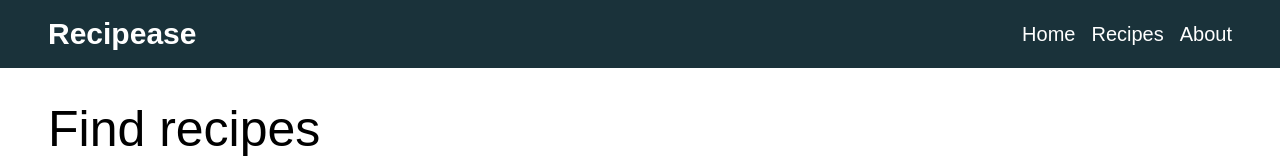
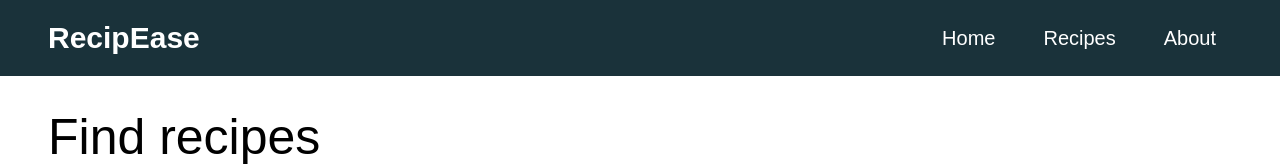
Before and after one commit to CristinaBoanta/Recipe-Finder, a React (Create React App) app: page /listing in a window 1280 px wide. Shown: the top 166 px of the page. Built offline with nearby package versions, Linux system fonts and the light colour scheme; what tailwindcss-spinner would draw is missing.

Commit message:
implemented a hamburger added nutritional facts minor styling changes

```diff
--- a/package.json
+++ b/package.json
@@ -10,6 +10,7 @@
     "@testing-library/user-event": "^13.5.0",
     "react": "^18.2.0",
     "react-dom": "^18.2.0",
+    "react-icons": "^4.10.1",
     "react-router": "^6.11.1",
     "react-router-dom": "^6.11.0",
     "react-scripts": "^5.0.1",
--- a/src/App.css
+++ b/src/App.css
@@ -41,11 +41,6 @@ html, body {
   font-weight: 700;
 }
 
-/* .svg_bg {
-  background-image: url( './assets/img/layered-waves-haikei.svg' );
-  background-position: top;
-  background-size: cover;
-} */
 
 .hp-img {
     border-left: 20px solid #ede7ae;
@@ -58,20 +53,12 @@ html, body {
     overflow: hidden;
 }
 
-.heroTitle {
-  /* background-image: url('./assets/img/blob.svg');
-  background-size: cover;
-  background-repeat: no-repeat;
-  background-position: center;
-  background-size: cover;
-  height: 100%; */
-}
 
 /* modal */
 
 .modal {
   position: fixed;
-  z-index: 1;
+  z-index: 20;
   left: 0;
   top: 0;
   width: 100%;
@@ -84,7 +71,7 @@ html, body {
 
 .modal-content {
   background-color: #fff;
-  padding: 20px;
+  /* padding: 20px; */
 }
 
 .close-button {
@@ -129,25 +116,27 @@ html, body {
 
 .ribbon-green {
   font: bold 15px Sans-Serif;
-  color: #333;
+  color: #fff;
   text-align: center;
-  text-shadow: rgba(255,255,255,0.5) 0px 1px 0px;
+  text-shadow: rgba(255, 255, 255, 0.241) 0px 1px 0px;
   -webkit-transform: rotate(45deg);
-  -moz-transform:    rotate(45deg);
+  /* -moz-transform:    rotate(45deg);
   -ms-transform:     rotate(45deg);
-  -o-transform:      rotate(45deg);
+  -o-transform:      rotate(45deg); */
   position: relative;
   padding: 7px 0;
   left: -5px;
   top: 15px;
   width: 120px;
-  background-color: #BFDC7A;
-  background-image: -webkit-gradient(linear, left top, left bottom, from(#BFDC7A), to(#8EBF45));
-  background-image: -webkit-linear-gradient(top, #BFDC7A, #8EBF45);
+  /* background-color: #BFDC7A; */
+  background-image: -webkit-gradient(linear, left top, left bottom, from(rgb(41, 80, 93)), to(  rgb(26, 50, 58)));
+
+  /* background-image: -webkit-gradient(linear, left top, left bottom, from(#BFDC7A), to(#8EBF45));  */
+  /* background-image: -webkit-linear-gradient(top, #BFDC7A, #8EBF45);
   background-image:    -moz-linear-gradient(top, #BFDC7A, #8EBF45);
   background-image:     -ms-linear-gradient(top, #BFDC7A, #8EBF45);
-  background-image:      -o-linear-gradient(top, #BFDC7A, #8EBF45);
-  color: #6a6340;
+  background-image:      -o-linear-gradient(top, #BFDC7A, #8EBF45);  */
+  /* color: #6a6340; */
   -webkit-box-shadow: 0px 0px 3px rgba(0,0,0,0.3);
   -moz-box-shadow:    0px 0px 3px rgba(0,0,0,0.3);
   box-shadow:         0px 0px 3px rgba(0,0,0,0.3);
--- a/src/components/Header.js
+++ b/src/components/Header.js
@@ -1,24 +1,51 @@
+import React, { useState } from "react";
 import { Link } from "react-router-dom";
 
 const Header = () => {
+  const [isMobileMenuOpen, setMobileMenuOpen] = useState(false);
+
+  const handleMobileMenuToggle = () => {
+    setMobileMenuOpen(!isMobileMenuOpen);
+  };
+
   return (
-    <header className="bg-darkGreen text-white py-4">
+    <header className="bg-darkGreen text-white py-2">
       <div className="md:container md:mx-auto px-12 flex justify-between items-center">
         <Link to="/">
-          <h1 className="text-3xl font-bold text">Recipease</h1>
+          <h1 className="text-3xl font-bold text-white">RecipEase</h1>
         </Link>
-        <nav>
-          <ul className="flex space-x-4">
-            <li className="text text-xl">
-              <Link to="/">Home</Link>
-            </li>
-            <li className="text text-xl">
-              <Link to="/">Recipes</Link>
-            </li>
-            <li className="text text-xl">
-              <Link to="/">About</Link>
-            </li>
-          </ul>
+        <div className="md:hidden">
+          <button
+            className="text-xl focus:outline-none"
+            onClick={handleMobileMenuToggle}
+          >
+            ☰ {/* Hamburger Icon */}
+          </button>
+        </div>
+
+        <nav
+          className={`${
+            isMobileMenuOpen ? "block" : "hidden"
+          } md:flex md:space-x-4 absolute md:relative justify-end left-0 w-full bg-darkGreen md:top-0 top-16 z-10`}
+        >
+          <Link
+            to="/"
+            className="block px-4 py-4 text-xl hover:bg-white hover:text-darkGreen"
+          >
+            Home
+          </Link>
+          <Link
+            to="/"
+            className="block px-4 py-4 text-xl hover:bg-white hover:text-darkGreen"
+          >
+            Recipes
+          </Link>
+          <Link
+            to="/"
+            className="block px-4 py-4 text-xl hover:bg-white hover:text-darkGreen"
+          >
+            About
+          </Link>
         </nav>
       </div>
     </header>
--- a/src/components/Modal.js
+++ b/src/components/Modal.js
@@ -4,7 +4,7 @@ const Modal = ({ isOpen, onClose, children }) => {
   return (
     <div className="modal">
       <div className="modal-content">
-        <span className="close-button" onClick={onClose}>
+        <span className="close-button mr-6 mt-2" onClick={onClose}>
           &times;
         </span>
         {children}
--- a/src/components/RecipeData.js
+++ b/src/components/RecipeData.js
@@ -1,6 +1,9 @@
 import { useState } from "react";
 import Modal from "./Modal";
 import Ribbon from "./Ribbon";
+import { FaUtensils } from "react-icons/fa";
+import { Link } from "react-router-dom";
+import Button from "./Button";
 
 const RecipeData = (props) => {
   const { itemData } = props;
@@ -18,12 +21,16 @@ const RecipeData = (props) => {
     setSelectedItem(null);
   };
 
+  const keysToDisplay = ["FAT", "CHOLE", "NA", "CHOCDF", "PROCNT", "SUGAR"];
+
+
+
   return (
     <>
       <div className="grid grid-cols-1 sm:grid-cols-2 md:grid-cols-3 lg:grid-cols-4 gap-4 mt-12">
         {itemData &&
           itemData.map((item) => {
-            const ingredients = item.recipe.ingredients;
+            // const ingredients = item.recipe.ingredients;
             const image = item.recipe.image;
             return (
               <div
@@ -51,19 +58,78 @@ const RecipeData = (props) => {
 
         {selectedItem && (
           <Modal isOpen={isModalOpen} onClose={handleCloseModal}>
-            <div className="modal-content">
-              <div>
-                <img src={selectedItem.recipe.image} alt="recipe img" />
+            <div className="w-full h-full p-4 md:p-0 md:max-w4xl md:m-auto">
+              <div className="modal-top bg-darkGreen p-4 md:p-6">
+                <h1 className="text-2xl md:text-4xl text-white text-center">
+                  {selectedItem.recipe.label}
+                </h1>
               </div>
+              <div className="modal-content flex flex-col md:flex-row gap-4 p-4 md:p-6">
+                <div className="w-full h-64 md:w-1/2 md:h-full flex-shrink-0">
+                  <img
+                    src={selectedItem.recipe.image}
+                    alt="recipe img"
+                    className="object-cover w-full h-full"
+                  />
+                </div>
+                <div className="modal-text flex flex-col md:flex-1 md:ml-4">
+                  <div className="pb-4">
+                    <p className="flex items-center gap-2 pb-2">
+                      <FaUtensils size={25} color="darkGreen" />{" "}
+                      <p className="text-base md:text-lg">
+                        {" "}
+                        {selectedItem.recipe.yield} servings (serving size ={" "}
+                        {(
+                          selectedItem.recipe.totalWeight /
+                          selectedItem.recipe.yield
+                        ).toFixed(0)}{" "}
+                        grams){" "}
+                      </p>
+                    </p>
+                    <p className="text-lg md:text-2xl font-semibold mb-3">
+                      Ingredients
+                    </p>
+                    {selectedItem.recipe.ingredients.map(
+                      (ingredient, index) => (
+                        <div key={index} className="py-1 border-b border-black">
+                          <p className="text-base md:text-lg px-2 md:px-4">
+                            {ingredient.text}
+                          </p>
+                        </div>
+                      )
+                    )}
 
-              <h1>{selectedItem.recipe.label}</h1>
+                    <div className="mt-4">
+                      <p className="text-base md:text-lg font-semibold">
+                        Nutrition facts
+                      </p>
+                      <p className="py-1 border-b border-black md:text-lg px-2 md:px-4">
+                        {selectedItem.recipe.calories.toFixed(0)} calories
+                      </p>
 
-              <div>
-                {selectedItem.recipe.ingredients.map((ingredient, index) => (
-                  <div key={index}>
-                    <p>{ingredient.text}</p>
+                      {keysToDisplay.map((key) => {
+                        const value = selectedItem.recipe.totalDaily[key];
+                        if (!value) return null;
+
+                        return (
+                          <div
+                            className="flex gap-2 py-1 border-b border-black md:text-lg px-2 md:px-4"
+                            key={key}
+                          >
+                            <p>{value.label} :</p>
+                            <p>{value.quantity.toFixed(2)}</p>
+                            <p>{value.unit}</p>
+                          </div>
+                        );
+                      })}
+                    </div>
                   </div>
-                ))}
+                </div>
+              </div>
+              <div className="modal-bottom p-4 md:p-6 bg-darkGreen text-white flex">
+                <Link to={selectedItem.recipe.url} className="ml-auto">
+                  <Button>Go to recipe website</Button>
+                </Link>
               </div>
             </div>
           </Modal>
--- a/src/pages/Listing.js
+++ b/src/pages/Listing.js
@@ -25,6 +25,7 @@ const Listing = () => {
         setRecipeImage(data.hits);
         setIsLoading(false);
         setNextPageLink(data._links.next.href);
+        console.log(data.hits);
       })
       .catch((error) => {
         console.error("Error fetching recipes:", error);
@@ -72,4 +73,5 @@ const Listing = () => {
   );
 };
 
+
 export default Listing;
```
Also changed, not shown: 1 other file (tests, documents, lock files or other folders).
